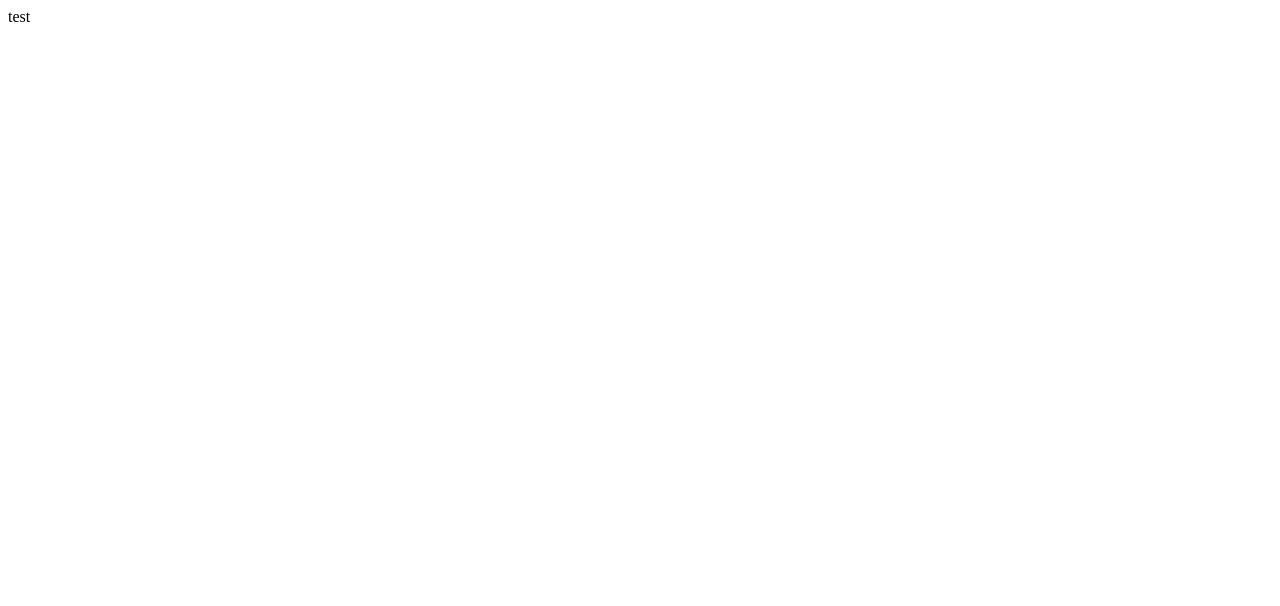
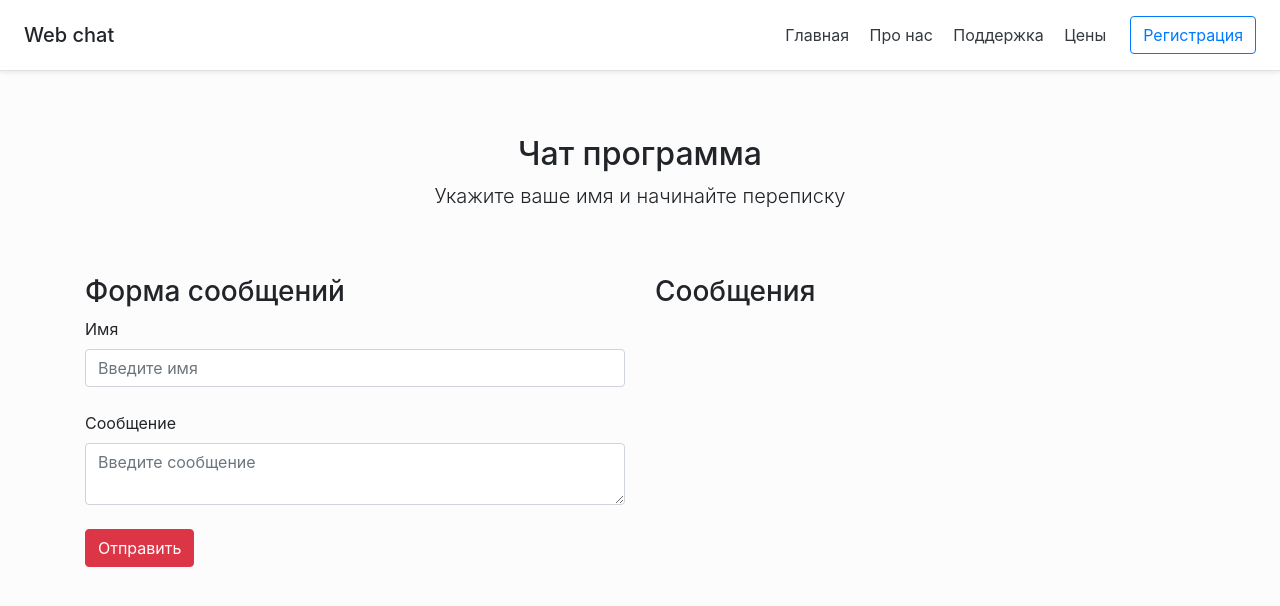
Before and after one commit to yaroslavnikiforov/WebChat, a website: page index.html in a window 1280 px wide. Drawn offline with nearby package versions, Linux system fonts and the light colour scheme.

Commit message:
add bootstrap and create chat layout

```diff
--- a/index.html
+++ b/index.html
@@ -2,9 +2,51 @@
 <html lang="en">
 <head>
   <meta charset="UTF-8">
+  <link rel="stylesheet" href="https://stackpath.bootstrapcdn.com/bootstrap/4.3.1/css/bootstrap.min.css">
   <title>Web chat</title>
+
+  <style>
+    body {
+      background: #fcfcfc;
+    }
+  </style>
 </head>
 <body>
-  test
+  <div class="d-flex flex-column flex-md-row align-items-center p-3 px-md-4 mb-3 bg-white border-bottom shadow-sm">
+    <h5 class="my-0 mr-md-auto">Web chat</h5>
+    <nav class="my-2 my-md-0 mr-md-3">
+      <a class="p-2 text-dark" href="#">Главная</a>
+      <a class="p-2 text-dark" href="#">Про нас</a>
+      <a class="p-2 text-dark" href="#">Поддержка</a>
+      <a class="p-2 text-dark" href="#">Цены</a>
+    </nav>
+    <a class="btn btn-outline-primary" href="#">Регистрация</a>
+  </div>
+
+  <div class="container">
+    <div class="py-5 text-center">
+      <h2>Чат программа</h2>
+      <p class="lead">Укажите ваше имя и начинайте переписку</p>
+    </div>
+    <div class="row">
+      <div class="col-6">
+        <h3>Форма сообщений</h3>
+        <form id="messForm">
+          <label for="name">Имя</label>
+          <input type="text" name="name" id="name" placeholder="Введите имя" class="form-control">
+          <br>
+          <label for="message">Сообщение</label>
+          <textarea name="message" id="message" class="form-control" placeholder="Введите сообщение"></textarea>
+          <br>
+          <input type="submit" value="Отправить" class="btn btn-danger">
+        </form>
+      </div>
+      <div class="col-6">
+        <h3>Сообщения</h3>
+        <!-- Вывод всех сообщений будет здесь -->
+        <div id="all_mess"></div>
+      </div>
+    </div>
+  </div>
 </body>
 </html>
```
Also changed, not shown: index.js (+11 -8 lines).
